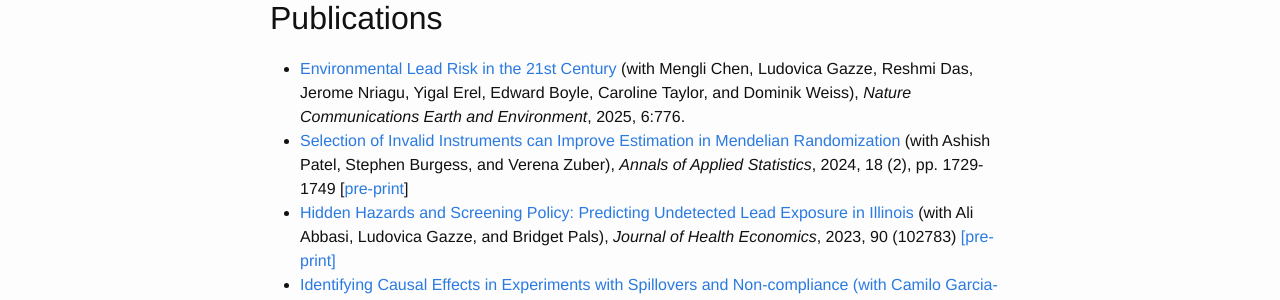
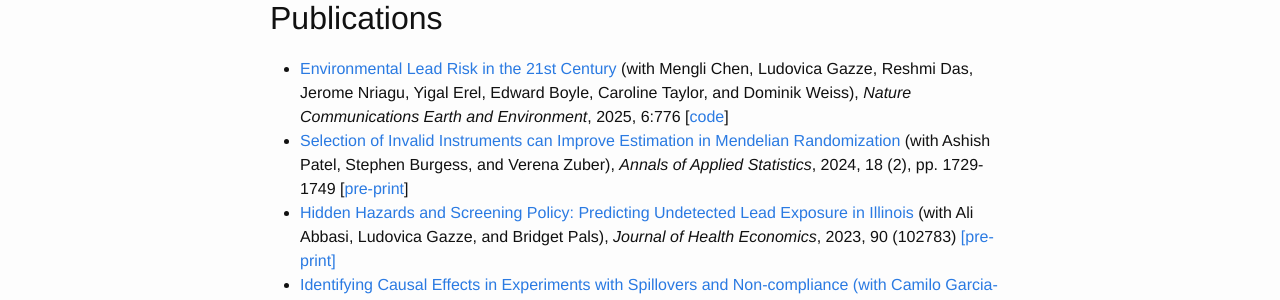
Before and after one commit to fditraglia/fditraglia.github.io, a Jekyll site: the page built from research.md, in a window 1280 px wide. Shown: the part 170-470 px from the top of the page. Built offline with Jekyll 4.4.1, drawn with Linux system fonts in a browser that asks for light colours.

Commit message:
add link to replication code

```diff
--- a/research.md
+++ b/research.md
@@ -8,7 +8,7 @@ permalink: /research/
 
 ## Publications
 
-- [Environmental Lead Risk in the 21st Century](https://rdcu.be/eIRSq) (with Mengli Chen, Ludovica Gazze, Reshmi Das, Jerome Nriagu, Yigal Erel, Edward Boyle, Caroline Taylor, and Dominik Weiss), *Nature Communications Earth and Environment*, 2025, 6:776.
+- [Environmental Lead Risk in the 21st Century](https://rdcu.be/eIRSq) (with Mengli Chen, Ludovica Gazze, Reshmi Das, Jerome Nriagu, Yigal Erel, Edward Boyle, Caroline Taylor, and Dominik Weiss), *Nature Communications Earth and Environment*, 2025, 6:776 [[code](https://github.com/fditraglia/lead-review-maps)]
 - [Selection of Invalid Instruments can Improve Estimation in Mendelian Randomization](https://doi.org/10.1214/23-AOAS1856) (with Ashish Patel, Stephen Burgess, and Verena Zuber), *Annals of Applied Statistics*, 2024, 18 (2), pp. 1729-1749 [[pre-print](https://arxiv.org/abs/2107.01513)]
 - [Hidden Hazards and Screening Policy: Predicting Undetected Lead Exposure in Illinois](https://doi.org/10.1016/j.jhealeco.2023.102783) (with Ali Abbasi, Ludovica Gazze, and Bridget Pals), *Journal of Health Economics*, 2023, 90 (102783) [[pre-print]](https://ditraglia.com/pdf/lead-JHE.pdf)
 - [Identifying Causal Effects in Experiments with Spillovers and Non-compliance (with Camilo Garcia-Jimeno, Rossa O'Keeffe-O'Donovan, and Alejandro Sanchez)](https://doi.org/10.1016/j.jeconom.2023.01.008) , *Journal of Econometrics*, 2023, 235 (2), pp. 1589-1624 [[preprint](https://ditraglia.com/pdf/spillovers-paper.pdf), [slides](https://ditraglia.com/pdf/spillovers-slides.pdf)]
```
